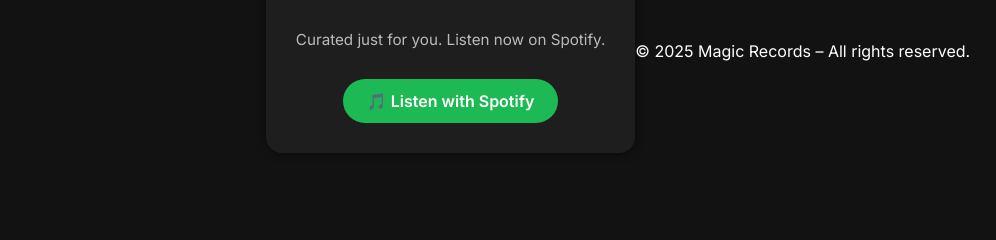
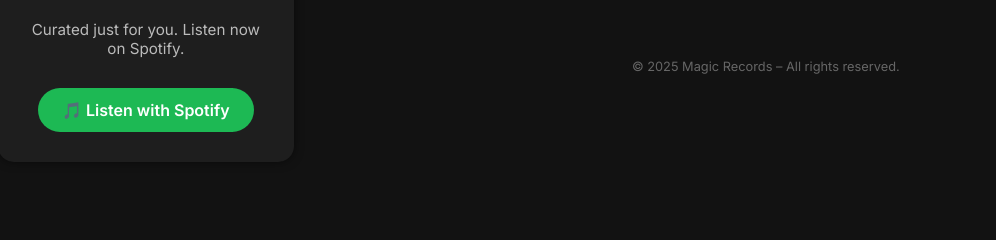
Before and after one commit to kerlosrady/spotify-smartlink-tracker, a Flask app: template templates/smartlink.html in a window 1280 px wide. Shown: the part 349-589 px from the top of the page, without its empty margins (22-1018 px from the left). Run offline with Flask 3, Linux system fonts and the light colour scheme; the template is opened without the code that fills it, so the values that code supplies are empty.

Commit message:
Update smartlink.html

```diff
--- a/templates/smartlink.html
+++ b/templates/smartlink.html
@@ -59,6 +59,13 @@
     .card button:hover {
       background: #1ed760;
     }
+    footer.footer {
+  text-align: center;
+  margin-top: 30px;
+  font-size: 0.8rem;
+  color: #666;
+  width: 100%;
+}
     @keyframes fadeIn {
       from {opacity: 0; transform: translateY(20px);}
       to {opacity: 1; transform: translateY(0);}
```
